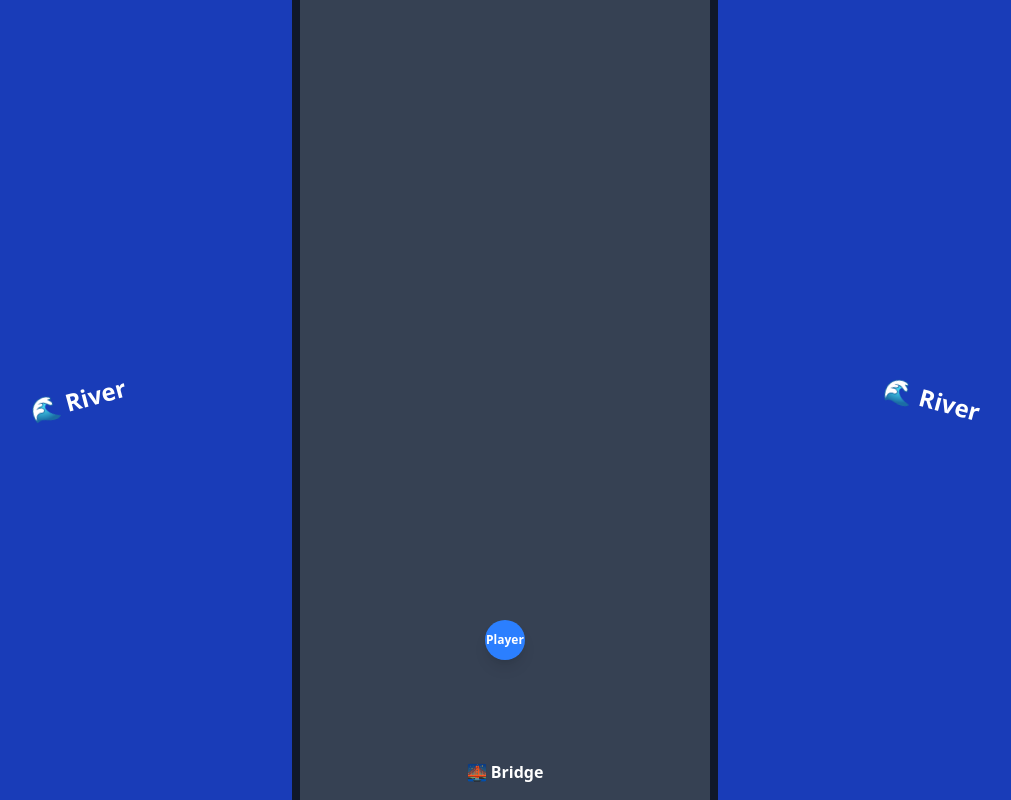
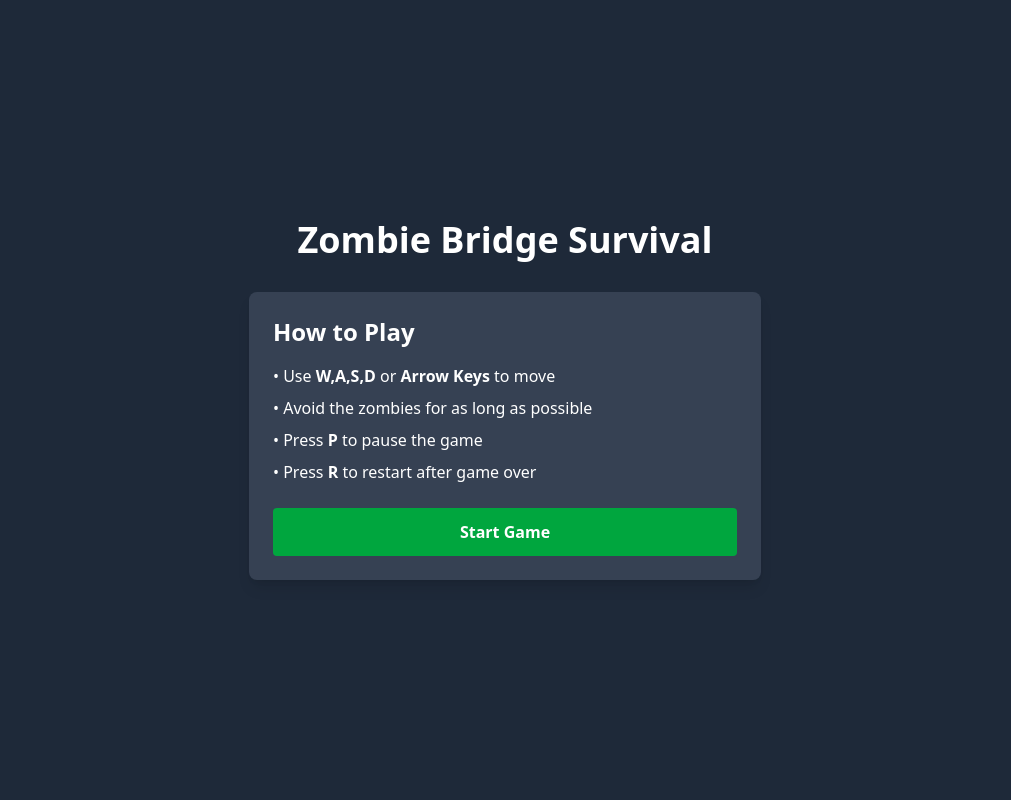
Before and after one commit to qnchoyy/zombie-survival-game, a React (Vite) app in the folder client/: page / in a window 1280 px wide. Shown: the whole page, without its empty margins (135-1146 px from the left). Built offline with nearby package versions, Linux system fonts and the light colour scheme.

Commit message:
Update App.jsx

```diff
--- a/client/src/App.jsx
+++ b/client/src/App.jsx
@@ -1,11 +1,43 @@
-import Game from "./components/Game.jsx";
+import { useState } from "react";
+import Game from "./components/Game";
 
-function App() {
-  return (
-    <div className="w-screen h-screen">
-      <Game />
-    </div>
-  );
-}
+const App = () => {
+  const [gameStarted, setGameStarted] = useState(false);
+
+  if (!gameStarted) {
+    return (
+      <div className="h-screen w-full flex flex-col items-center justify-center bg-gray-800">
+        <h1 className="text-4xl text-white font-bold mb-8">
+          Zombie Bridge Survival
+        </h1>
+        <div className="bg-gray-700 p-6 rounded-lg shadow-lg max-w-lg w-full">
+          <h2 className="text-2xl text-white font-bold mb-4">How to Play</h2>
+          <ul className="text-white space-y-2 mb-6">
+            <li>
+              • Use <span className="font-bold">W,A,S,D</span> or{" "}
+              <span className="font-bold">Arrow Keys</span> to move
+            </li>
+            <li>• Avoid the zombies for as long as possible</li>
+            <li>
+              • Press <span className="font-bold">P</span> to pause the game
+            </li>
+            <li>
+              • Press <span className="font-bold">R</span> to restart after game
+              over
+            </li>
+          </ul>
+          <button
+            onClick={() => setGameStarted(true)}
+            className="w-full bg-green-600 hover:bg-green-700 text-white font-bold py-3 px-4 rounded transition-colors"
+          >
+            Start Game
+          </button>
+        </div>
+      </div>
+    );
+  }
+
+  return <Game />;
+};
 
 export default App;
```
